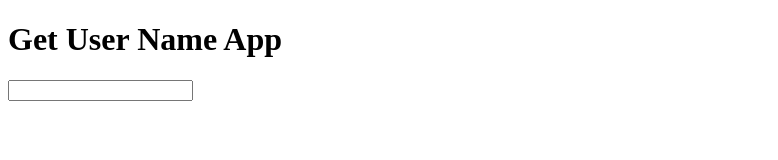
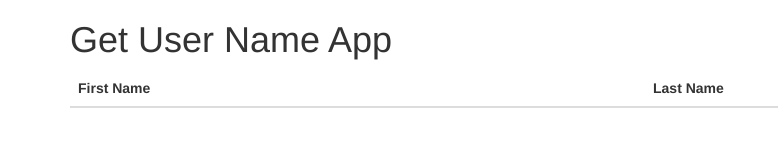
Before and after one commit to ge01/boot_01, a plain HTML site: page 111316_FSUser/fsuser/public/index.html in a window 1280 px wide. Shown: the whole page, without its empty margins (0-778 px from the left). Drawn offline with nearby package versions, Linux system fonts and the light colour scheme.

Commit message:
basic index.html layout

```diff
--- a/111316_FSUser/fsuser/public/index.html
+++ b/111316_FSUser/fsuser/public/index.html
@@ -1,13 +1,31 @@
 <!DOCTYPE html>
 <html ng-app>
   <head>
+    <!-- Latest compiled and minified CSS -->
+    <link rel="stylesheet" href="https://maxcdn.bootstrapcdn.com/bootstrap/3.3.7/css/bootstrap.min.css" integrity="sha384-BVYiiSIFeK1dGmJRAkycuHAHRg32OmUcww7on3RYdg4Va+PmSTsz/K68vbdEjh4u" crossorigin="anonymous">
+
+    <!-- Optional theme -->
+    <link rel="stylesheet" href="https://maxcdn.bootstrapcdn.com/bootstrap/3.3.7/css/bootstrap-theme.min.css" integrity="sha384-rHyoN1iRsVXV4nD0JutlnGaslCJuC7uwjduW9SVrLvRYooPp2bWYgmgJQIXwl/Sp" crossorigin="anonymous">
+
     <meta charset="utf-8">
     <title>Get User Name App</title>
   </head>
   <body>
-    <h1>Get User Name App</h1>
-    <input ng-model="test" />
-    {{test}}
+    <div class="container">
+      <h1>Get User Name App</h1>
+
+      <table class="table">
+        <thead>
+          <tr>
+            <th>First Name</th>
+            <th>Last Name</th>
+          </tr>
+        </thead>
+      </table>
+
+    </div>
+
+
 
     <script src="https://ajax.googleapis.com/ajax/libs/angularjs/1.5.8/angular.min.js"></script>
   </body>
```
